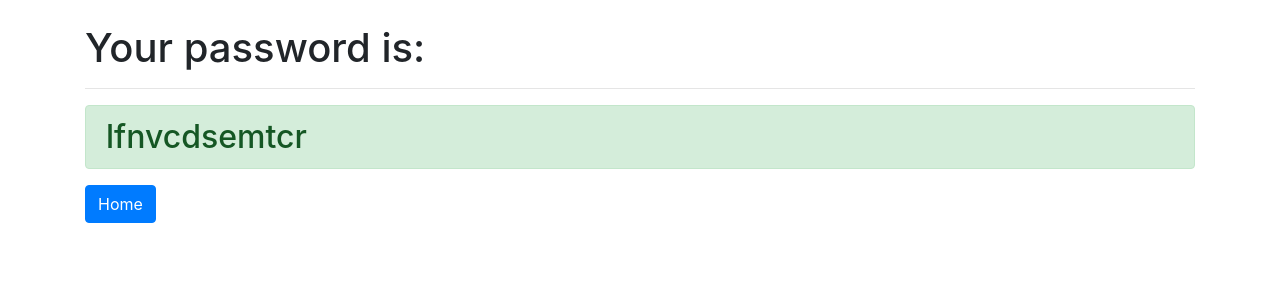
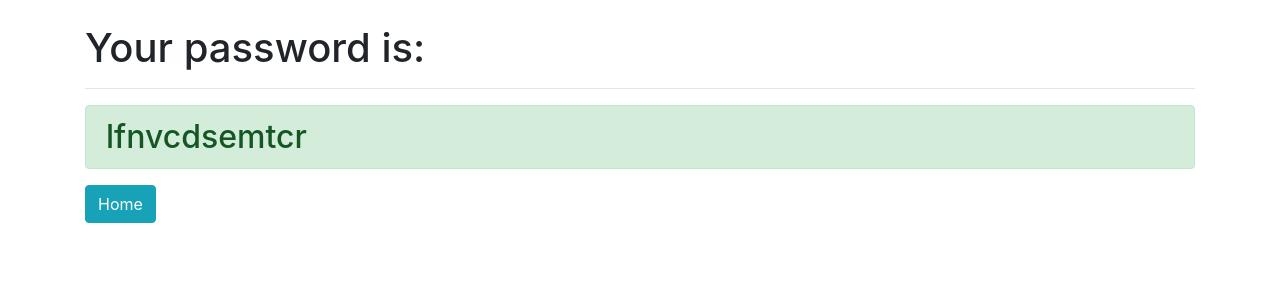
Before and after one commit to QuickPython/django3-password-generator, a Django app: page /password/ in a window 1280 px wide. Shown: the top 300 px of the page. Run offline with Django 3.2, Linux system fonts and the light colour scheme; some libraries are stand-ins or nearby versions.

Commit message:
I made some tweaks

```diff
--- a/generator/templates/generator/password.html
+++ b/generator/templates/generator/password.html
@@ -11,7 +11,7 @@
     <h1>Your password is:</h1>
     <hr>
     <h2 class="alert alert-success">{{ password }}</h2>
-    <a  class="btn btn-primary" href="{% url 'home' %}">Home</a>
+    <a  class="btn btn-info" href="{% url 'home' %}">Home</a>
 </div>
 </body>
 </html>
--- a/password_generator/settings.py
+++ b/password_generator/settings.py
@@ -20,7 +20,7 @@ BASE_DIR = os.path.dirname(os.path.dirname(os.path.abspath(__file__)))
 # See https://docs.djangoproject.com/en/3.0/howto/deployment/checklist/
 
 # SECURITY WARNING: keep the secret key used in production secret!
-SECRET_KEY = 'wo&8m!@(@&$79q(3+4^k99kfx79q_)dagjeio14(jr)i8!_s&x'
+SECRET_KEY = 'wo&8m!@(@&$79q(3+4^k99kfx79q_gdsfgsdfggs)dagjeio14(jr)i8!_s&x'
 
 # SECURITY WARNING: don't run with debug turned on in production!
 DEBUG = True
```
